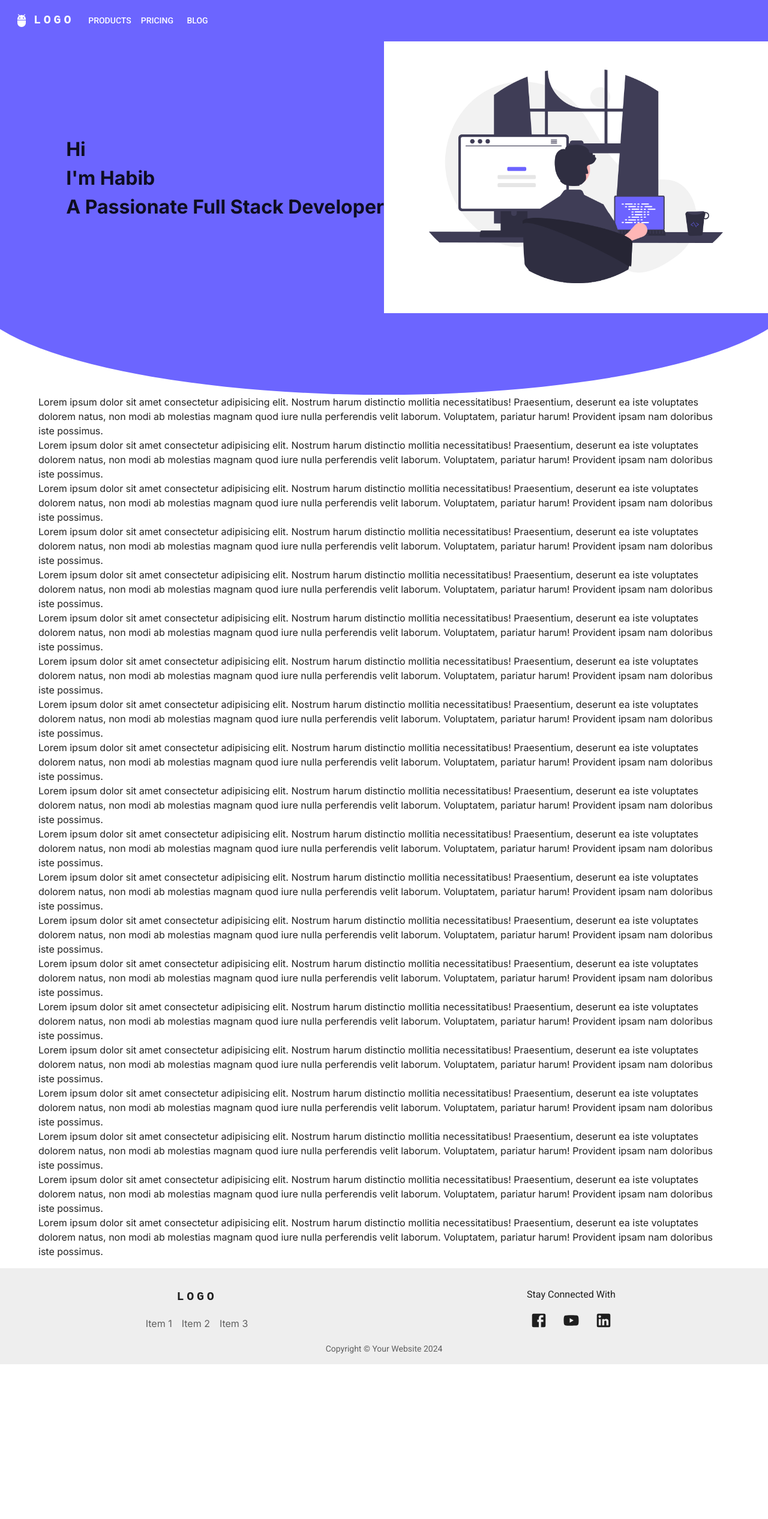
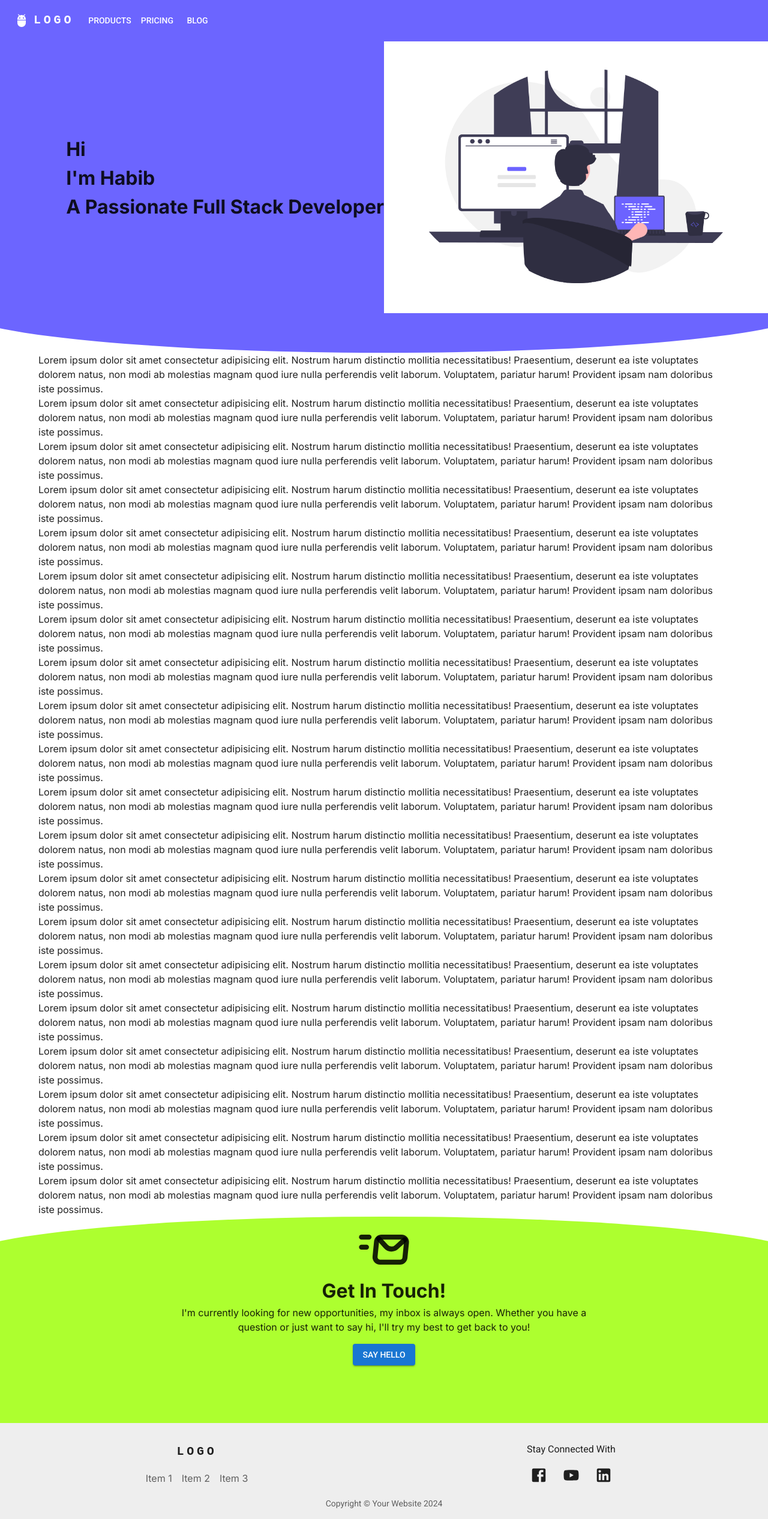
Before and after one commit to mh4bib/portfolio, a Next.js app: page / in a window 1280 px wide. Shown: the whole page at 60% size. Before the commit the page ends 2274 px from the top, so only its background shows below. Built offline with nearby package versions, Linux system fonts and the light colour scheme.

Commit message:
ContactMe component basic structure done

```diff
--- a/src/app/page.tsx
+++ b/src/app/page.tsx
@@ -1,3 +1,4 @@
+import ContactMe from "@/components/ContactMe";
 import Footer from "@/components/Footer";
 import Navbar from "@/components/navbar/Navbar";
 import HeroSection from "@/components/ui/Hero";
@@ -20,6 +21,7 @@ export default function Home() {
           </p>
         ))}
       </Container>
+      <ContactMe />
       <Footer />
     </main>
   );
--- /dev/null
+++ b/src/components/ContactMe.tsx
@@ -0,0 +1,78 @@
+import { Box, Button, SvgIcon } from "@mui/material";
+import SendRoundedIcon from "@mui/icons-material/SendRounded";
+// import  MailFastIcon as React.Component from "@/assets/MailFastIcon.svg";
+
+const ContactMe = () => {
+  return (
+    <Box sx={{ overflowX: "hidden" }}>
+      <Box
+        bgcolor={"greenyellow"}
+        // width={"200%"}
+        height={"150px"}
+        marginLeft={"-80px"}
+        marginRight={"-80px"}
+        sx={{
+          display: "flex",
+          justifyContent: "center",
+          borderRadius: "50%",
+          marginBottom: { xs: "-70px", sm: "-50px" },
+        }}
+      >
+        <Box>
+          <SvgIcon
+            sx={{ fontSize: { xs: "80px", sm: "100px" }, marginTop: "5px" }}
+          >
+            <svg
+              xmlns="http://www.w3.org/2000/svg"
+              className="icon icon-tabler icon-tabler-mail-fast"
+              width={24}
+              height={24}
+              viewBox="0 0 24 24"
+              strokeWidth={2}
+              stroke="currentColor"
+              fill="none"
+              strokeLinecap="round"
+              strokeLinejoin="round"
+            >
+              <path stroke="none" d="M0 0h24v24H0z" fill="none" />
+              <path d="M3 7h3" />
+              <path d="M3 11h2" />
+              <path d="M9.02 8.801l-.6 6a2 2 0 0 0 1.99 2.199h7.98a2 2 0 0 0 1.99 -1.801l.6 -6a2 2 0 0 0 -1.99 -2.199h-7.98a2 2 0 0 0 -1.99 1.801z" />
+              <path d="M9.8 7.5l2.982 3.28a3 3 0 0 0 4.238 .202l3.28 -2.982" />
+            </svg>
+          </SvgIcon>
+        </Box>
+      </Box>
+
+      <Box
+        sx={{ display: "flex", justifyContent: "center" }}
+        bgcolor={"greenyellow"}
+      >
+        <Box
+          sx={{
+            width: { xs: "100%", sm: "70%", md: "700px" },
+            textAlign: "center",
+          }}
+          // bgcolor={"blueviolet"}
+        >
+          <h1>Get In Touch!</h1>
+          <p>
+            I&apos;m currently looking for new opportunities, my inbox is always
+            open. Whether you have a question or just want to say hi, I&apos;ll
+            try my best to get back to you!
+          </p>
+          <Button
+            variant="contained"
+            // endIcon={<SendRoundedIcon />}
+            // startIcon={<SendRoundedIcon />}
+            sx={{ mt: 2, mb: 12 }}
+          >
+            Say Hello
+          </Button>
+        </Box>
+      </Box>
+    </Box>
+  );
+};
+
+export default ContactMe;
--- a/src/components/Footer.tsx
+++ b/src/components/Footer.tsx
@@ -31,7 +31,7 @@ export const Footer = () => {
             ? theme.palette.grey[200]
             : theme.palette.grey[800],
         padding: theme.spacing(4, 2, 0, 2),
-        marginTop: 2,
+        // marginTop: 2,
         // position: "sticky",
         bottom: 0,
         width: "100%",
--- a/src/components/navbar/Navbar.tsx
+++ b/src/components/navbar/Navbar.tsx
@@ -59,13 +59,16 @@ function ResponsiveAppBar() {
   const trigger = useScrollTrigger();
 
   const changeNavbarColor = () => {
-    if (window.scrollY >= 100) {
+    if (typeof window !== "undefined" && window.scrollY >= 100) {
       setIsTop(false);
     } else {
       setIsTop(true);
     }
   };
+
+  if (typeof window !== "undefined") {
     window.addEventListener("scroll", changeNavbarColor);
+  }
 
   const drawer = (
     <Box sx={{ textAlign: "center" }}>
--- a/src/components/ui/Hero.tsx
+++ b/src/components/ui/Hero.tsx
@@ -8,7 +8,7 @@ const HeroSection = () => {
       container
       sx={{ overflowX: "hidden", marginTop: "-3px" }}
       maxWidth={"xl"}
-      mx={"auto"} /*  bgcolor={"aqua"} */
+      mx={"auto"}
     >
       <Grid
         item
@@ -47,11 +47,11 @@ const HeroSection = () => {
       </Grid>
       <Box
         bgcolor="#6c65ff"
-        height={"350px"}
+        height={"150px"}
         width={"200%"}
-        marginLeft={"-50px"}
-        marginRight={"-50px"}
-        marginTop={"-220px"}
+        marginLeft={"-80px"}
+        marginRight={"-80px"}
+        marginTop={"-90px"}
         zIndex="1"
         sx={{ borderRadius: "50%" }}
       />
```
Also changed, not shown: src/assets/MailFastIcon.svg (added), src/assets/SendIcon.svg (added). Lines whose indentation alone changed are shown as unchanged.
